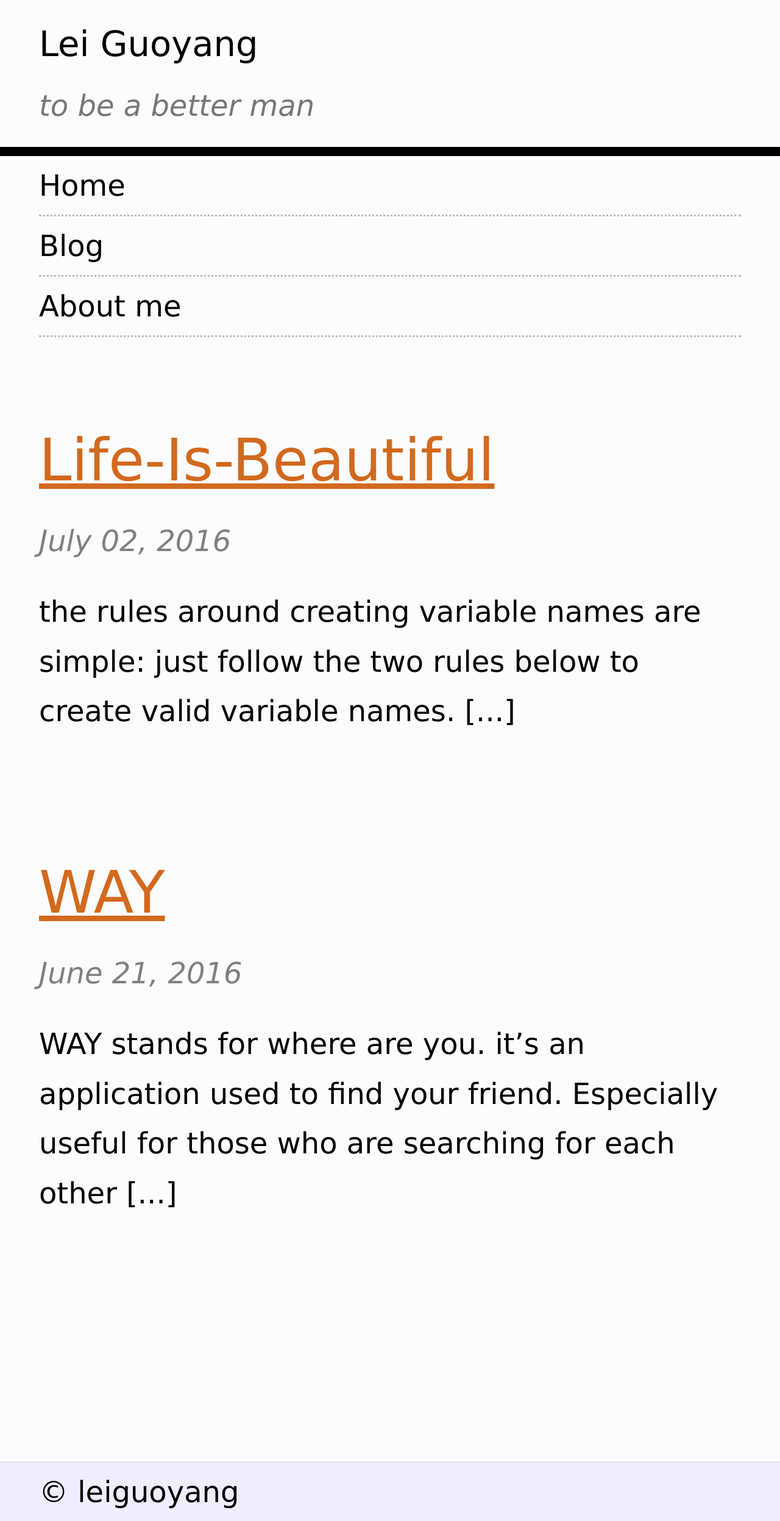
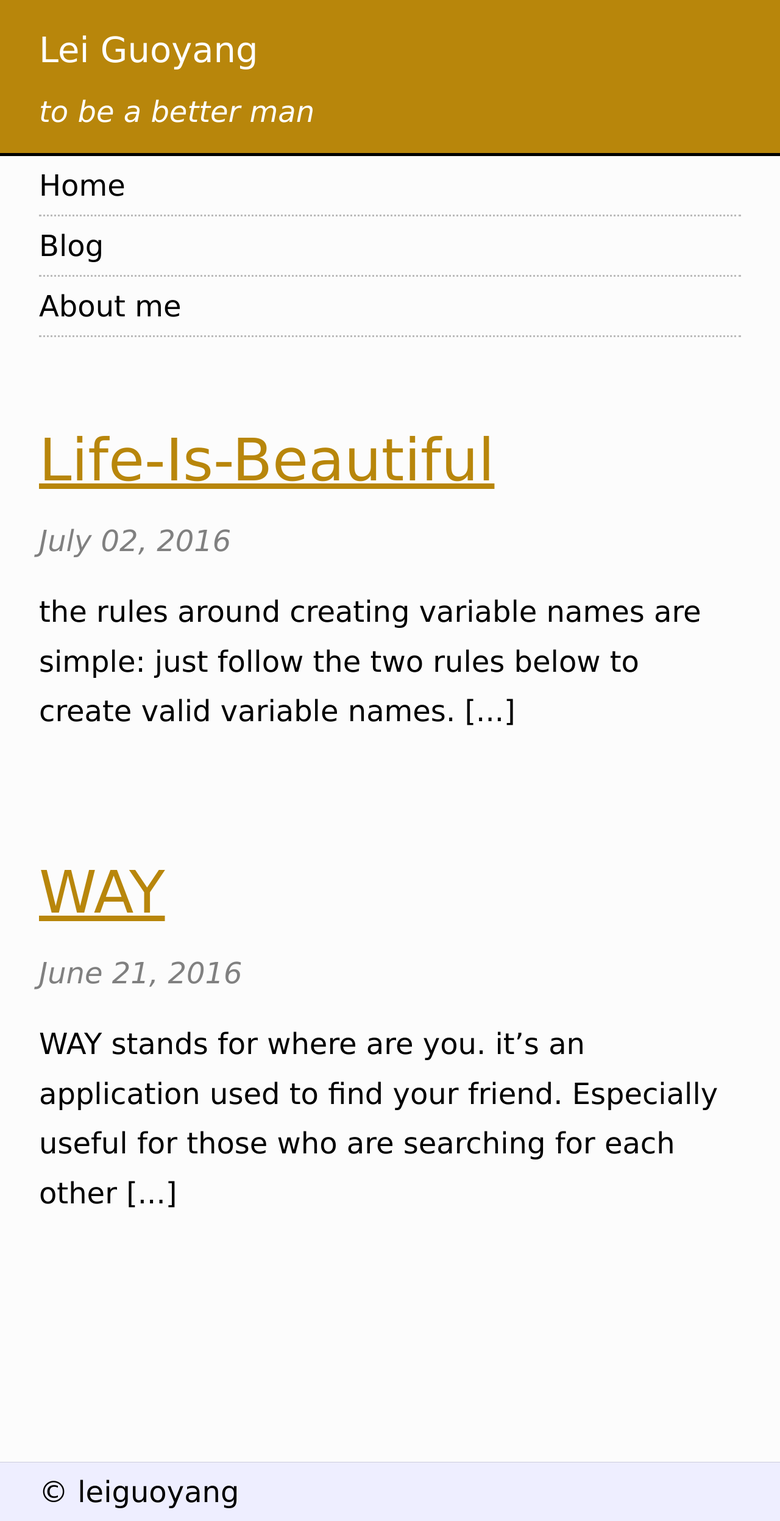
Before and after one commit to leiguoyang/leiguoyang.github.io, a Jekyll site: the page built from index.html, in a window 1280 px wide. Shown: the whole page at 61% size. Built offline with Jekyll 4.4.1, drawn with Linux system fonts in a browser that asks for light colours.

Commit message:
change the header style

```diff
--- a/css/link.css
+++ b/css/link.css
@@ -18,7 +18,7 @@ nav a:hover {
 
 /*for the links in the main section*/
 #main a:link {
-  color: chocolate;
+  color: darkgoldenrod;
 }
 #main a:visited {
   color: #aaa;
--- a/css/main.css
+++ b/css/main.css
@@ -6,9 +6,11 @@ body {
 }
 
 header {
-  padding: 0 5%;
+  padding: 10px 5% 0;
   text-align: left;
-  border-bottom: 15px solid black;
+  border-bottom: 5px solid black;
+  background-color: darkgoldenrod;
+  color: white;
 }
 
 header h1 {
@@ -20,7 +22,6 @@ header h1 {
 header h2 {
   font-weight: normal;
   font-size: 1em;
-  color: #777;
   font-style: italic;
 }
 
```
